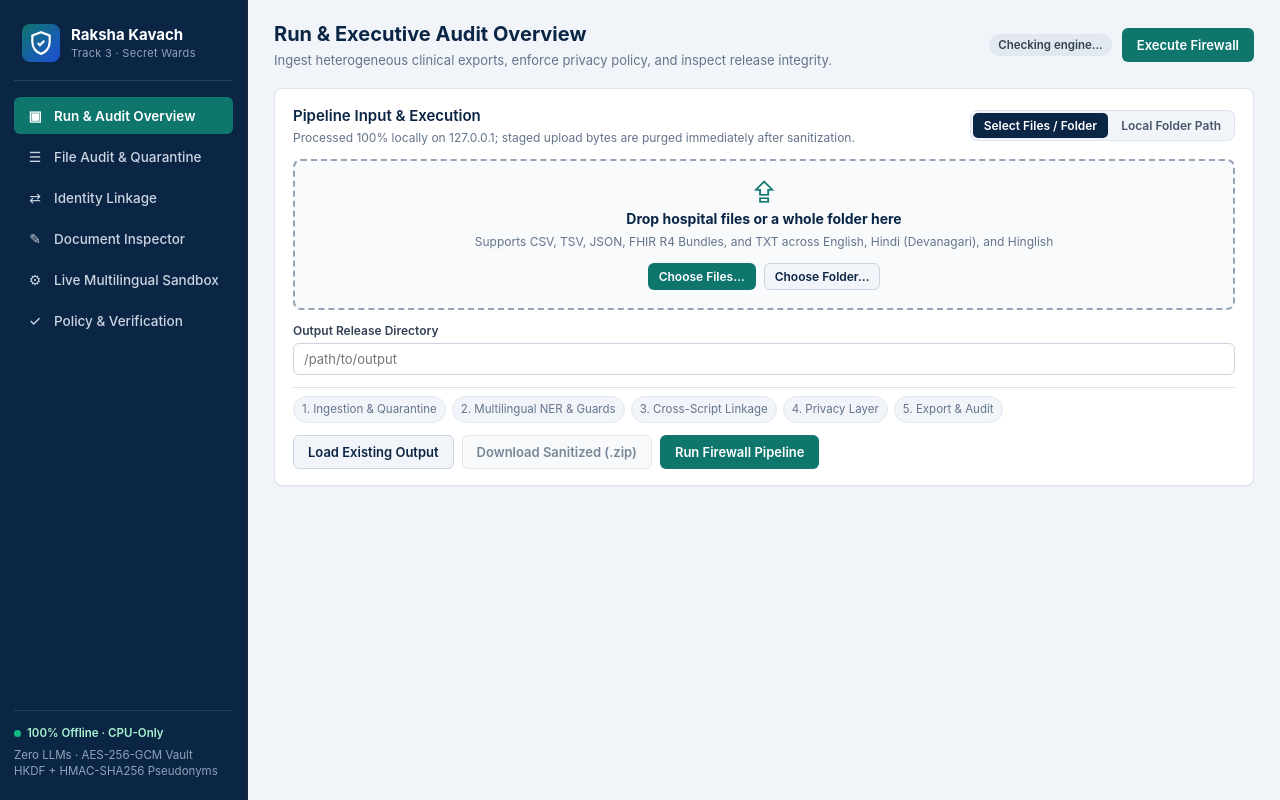
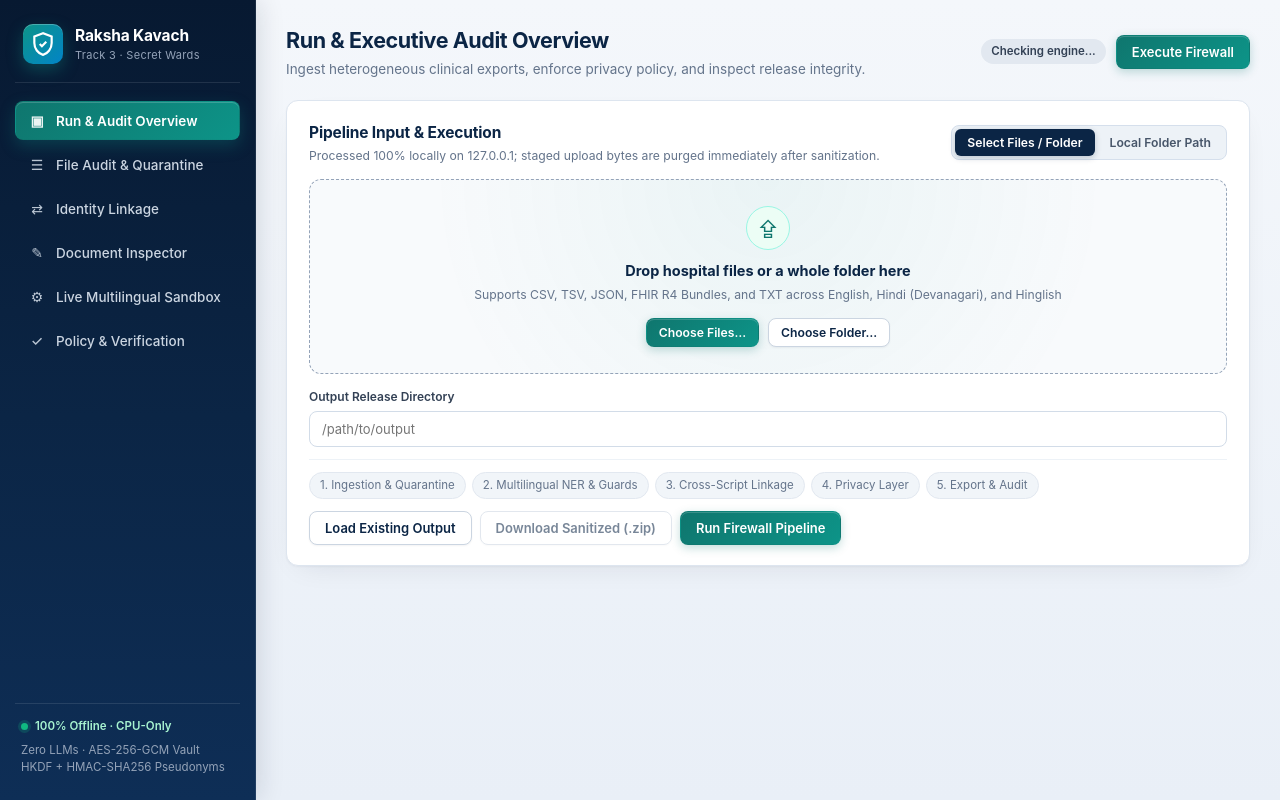
Before and after one commit to NilayOverp94/Devforge-SST, a plain HTML site: page gui/index.html in a window 1280 px wide. Drawn offline with Linux system fonts and the light colour scheme; files that its build step writes are made by us from their sources; no server answers; files whose address does not match are found by name.

Commit message:
Refine GUI visual theme with depth, gradients, and polished controls

```diff
--- a/gui/styles.css
+++ b/gui/styles.css
@@ -1,11 +1,12 @@
 :root {
-  --bg: #f1f5f9;
+  --bg: #eff3f8;
   --surface: #ffffff;
   --surface-alt: #f8fafc;
-  --border: #dce3ec;
+  --border: #dde5ef;
   --navy: #0b2545;
   --navy-2: #13315c;
   --teal: #0f766e;
+  --teal-bright: #0d9488;
   --teal-soft: #ecfdf5;
   --blue: #1d4ed8;
   --blue-soft: #eff6ff;
@@ -13,8 +14,10 @@
   --crimson-soft: #fef2f2;
   --amber: #b45309;
   --amber-soft: #fffbeb;
-  --text: #1e293b;
+  --text: #0f172a;
   --muted: #64748b;
+  --shadow-card: 0 1px 2px rgba(15, 23, 42, 0.04), 0 10px 28px -14px rgba(15, 23, 42, 0.12);
+  --shadow-sm: 0 1px 2px rgba(15, 23, 42, 0.05);
   --mono: ui-monospace, SFMono-Regular, Menlo, Monaco, Consolas, monospace;
   --sans: -apple-system, BlinkMacSystemFont, "Segoe UI", Roboto, Helvetica, Arial, sans-serif;
 }
@@ -25,94 +28,111 @@ body {
   margin: 0;
   font-family: var(--sans);
   font-size: 14px;
-  line-height: 1.45;
+  line-height: 1.5;
   color: var(--text);
-  background: var(--bg);
+  background: linear-gradient(180deg, #f4f7fb 0%, #e9eff7 100%);
+  -webkit-font-smoothing: antialiased;
 }
 
 .app-shell {
   display: grid;
-  grid-template-columns: 248px 1fr;
+  grid-template-columns: 256px 1fr;
   min-height: 100vh;
 }
 
 /* Sidebar */
 .sidebar {
-  background: var(--navy);
+  background: linear-gradient(180deg, #071931 0%, #0b2545 52%, #0e2e56 100%);
   color: #e2e8f0;
   display: flex;
   flex-direction: column;
-  padding: 20px 14px;
-  border-right: 1px solid #1e293b;
+  padding: 22px 15px;
+  border-right: 1px solid rgba(255, 255, 255, 0.08);
+  box-shadow: 4px 0 24px rgba(7, 25, 49, 0.12);
 }
 
 .brand {
   display: flex;
   align-items: center;
-  gap: 11px;
-  padding: 4px 8px 18px 8px;
-  border-bottom: 1px solid rgba(255,255,255,0.12);
-  margin-bottom: 16px;
+  gap: 12px;
+  padding: 2px 8px 18px 8px;
+  border-bottom: 1px solid rgba(255, 255, 255, 0.1);
+  margin-bottom: 18px;
 }
 
 .brand-mark {
-  width: 38px;
-  height: 38px;
-  border-radius: 8px;
-  background: linear-gradient(135deg, #0f766e, #1d4ed8);
+  width: 40px;
+  height: 40px;
+  border-radius: 10px;
+  background: linear-gradient(135deg, #0d9488 0%, #0284c7 100%);
   color: #fff;
   display: flex;
   align-items: center;
   justify-content: center;
   flex-shrink: 0;
+  box-shadow: 0 6px 16px rgba(13, 148, 136, 0.35), inset 0 1px 0 rgba(255, 255, 255, 0.25);
 }
 
-.brand-title { font-weight: 700; font-size: 15px; color: #fff; }
+.brand-title { font-weight: 700; font-size: 15.5px; color: #fff; letter-spacing: -0.01em; }
 .brand-sub { font-size: 11px; color: #94a3b8; letter-spacing: 0.3px; }
 
-.nav-list { display: flex; flex-direction: column; gap: 4px; flex: 1; }
+.nav-list { display: flex; flex-direction: column; gap: 5px; flex: 1; }
 
 .nav-btn {
   display: flex;
   align-items: center;
   gap: 10px;
   background: transparent;
-  border: none;
+  border: 1px solid transparent;
   color: #cbd5e1;
   font-family: var(--sans);
   font-size: 13.5px;
   font-weight: 500;
   padding: 10px 12px;
-  border-radius: 6px;
+  border-radius: 8px;
   cursor: pointer;
   text-align: left;
-  transition: background 0.12s, color 0.12s;
+  transition: background 0.15s ease, color 0.15s ease, transform 0.12s ease, box-shadow 0.15s ease;
 }
-.nav-btn:hover { background: rgba(255,255,255,0.08); color: #fff; }
-.nav-btn.active { background: var(--teal); color: #fff; font-weight: 600; }
-.nav-icon { font-size: 14px; width: 18px; text-align: center; }
+.nav-btn:hover { background: rgba(255, 255, 255, 0.08); color: #fff; }
+.nav-btn.active {
+  background: linear-gradient(135deg, #0f766e 0%, #0d9488 100%);
+  color: #fff;
+  font-weight: 600;
+  box-shadow: 0 6px 16px rgba(13, 148, 136, 0.28), inset 0 1px 0 rgba(255, 255, 255, 0.18);
+}
+.nav-icon { font-size: 14px; width: 18px; text-align: center; opacity: 0.92; }
 
 .sidebar-footer {
-  border-top: 1px solid rgba(255,255,255,0.12);
-  padding-top: 14px;
+  border-top: 1px solid rgba(255, 255, 255, 0.1);
+  padding: 14px 6px 2px 6px;
   margin-top: 16px;
   font-size: 11.5px;
   color: #94a3b8;
+  line-height: 1.5;
 }
 .compliance-pill {
   display: inline-flex;
   align-items: center;
-  gap: 6px;
+  gap: 7px;
   color: #a7f3d0;
   font-weight: 600;
-  margin-bottom: 5px;
+  margin-bottom: 6px;
 }
-.dot { width: 7px; height: 7px; border-radius: 50%; background: #10b981; display: inline-block; }
+.dot {
+  width: 7px;
+  height: 7px;
+  border-radius: 50%;
+  background: #10b981;
+  box-shadow: 0 0 0 3px rgba(16, 185, 129, 0.2);
+  display: inline-block;
+}
 
 /* Main area */
 .main-area {
-  padding: 20px 26px 36px 26px;
+  padding: 24px 30px 42px 30px;
   overflow-x: hidden;
+  max-width: 1440px;
 }
 
 .topbar {
@@ -120,10 +140,10 @@ body {
   justify-content: space-between;
   align-items: center;
   gap: 16px;
-  margin-bottom: 18px;
+  margin-bottom: 20px;
 }
-.topbar h1 { margin: 0; font-size: 20px; color: var(--navy); font-weight: 700; }
-.subtitle { margin: 2px 0 0 0; color: var(--muted); font-size: 13px; }
+.topbar h1 { margin: 0; font-size: 21.5px; color: var(--navy); font-weight: 700; letter-spacing: -0.02em; }
+.subtitle { margin: 3px 0 0 0; color: var(--muted); font-size: 13.5px; }
 .topbar-status { display: flex; align-items: center; gap: 10px; }
 
 /* Cards & Panels */
@@ -133,29 +153,29 @@ body {
 .card {
   background: var(--surface);
   border: 1px solid var(--border);
-  border-radius: 8px;
-  padding: 16px 18px;
-  margin-bottom: 16px;
-  box-shadow: 0 1px 2px rgba(15, 23, 42, 0.04);
+  border-radius: 12px;
+  padding: 20px 22px;
+  margin-bottom: 18px;
+  box-shadow: var(--shadow-card);
 }
 .card-header {
   display: flex;
   justify-content: space-between;
   align-items: center;
   flex-wrap: wrap;
-  gap: 10px;
-  margin-bottom: 12px;
+  gap: 12px;
+  margin-bottom: 14px;
 }
-.card-header h2 { margin: 0; font-size: 15px; color: var(--navy); font-weight: 600; }
-.hint { font-size: 12px; color: var(--muted); }
+.card-header h2 { margin: 0; font-size: 15.5px; color: var(--navy); font-weight: 700; letter-spacing: -0.01em; }
+.hint { font-size: 12.2px; color: var(--muted); }
 
 /* Inputs & Buttons */
 .hidden { display: none !important; }
 .form-grid {
   display: grid;
   grid-template-columns: repeat(3, minmax(0, 1fr));
-  gap: 12px;
-  margin-bottom: 12px;
+  gap: 14px;
+  margin-bottom: 14px;
 }
 .form-grid-2 {
   grid-template-columns: repeat(2, minmax(0, 1fr));
@@ -163,95 +183,119 @@ body {
 
 .seg-control {
   display: inline-flex;
-  background: #f1f5f9;
-  border: 1px solid var(--border);
-  border-radius: 7px;
-  padding: 2px;
-  gap: 2px;
+  background: #edf2f7;
+  border: 1px solid #d5dfec;
+  border-radius: 8px;
+  padding: 3px;
+  gap: 3px;
 }
 .seg-btn {
   border: none;
   background: transparent;
   color: #475569;
   font-family: var(--sans);
-  font-size: 12px;
+  font-size: 12.2px;
   font-weight: 600;
-  padding: 5px 11px;
-  border-radius: 5px;
+  padding: 6px 12px;
+  border-radius: 6px;
   cursor: pointer;
+  transition: background 0.15s ease, color 0.15s ease, box-shadow 0.15s ease;
 }
+.seg-btn:hover { color: var(--navy); }
 .seg-btn.active {
   background: var(--navy);
   color: #fff;
+  box-shadow: 0 2px 6px rgba(11, 37, 69, 0.22);
 }
 
-.source-panel { margin-bottom: 12px; }
+.source-panel { margin-bottom: 14px; }
 .drop-zone {
-  border: 2px dashed #94a3b8;
-  border-radius: 8px;
-  background: var(--surface-alt);
-  padding: 18px 16px;
+  border: 1.5px dashed #94a3b8;
+  border-radius: 12px;
+  background: radial-gradient(circle at 50% 0%, rgba(13, 148, 136, 0.06), transparent 68%), #f8fafc;
+  padding: 26px 20px;
   text-align: center;
-  transition: border-color 0.15s, background 0.15s;
+  transition: border-color 0.18s ease, background 0.18s ease, box-shadow 0.18s ease;
+}
+.drop-zone:hover {
+  border-color: #64748b;
+  background: radial-gradient(circle at 50% 0%, rgba(13, 148, 136, 0.08), transparent 70%), #ffffff;
 }
 .drop-zone.drag-over {
-  border-color: var(--teal);
+  border-color: var(--teal-bright);
   background: var(--teal-soft);
+  box-shadow: 0 0 0 4px rgba(13, 148, 136, 0.12);
 }
-.drop-icon { font-size: 24px; color: var(--teal); line-height: 1; margin-bottom: 6px; }
-.drop-title { font-weight: 700; font-size: 14px; color: var(--navy); }
-.drop-sub { font-size: 12px; color: var(--muted); margin: 4px 0 12px 0; }
-.drop-actions { display: flex; justify-content: center; gap: 8px; flex-wrap: wrap; }
+.drop-icon {
+  width: 44px;
+  height: 44px;
+  margin: 0 auto 10px auto;
+  border-radius: 50%;
+  background: var(--teal-soft);
+  border: 1px solid #99f6e4;
+  display: flex;
+  align-items: center;
+  justify-content: center;
+  font-size: 20px;
+  color: var(--teal);
+  line-height: 1;
+}
+.drop-title { font-weight: 700; font-size: 14.5px; color: var(--navy); }
+.drop-sub { font-size: 12.2px; color: var(--muted); margin: 4px 0 14px 0; }
+.drop-actions { display: flex; justify-content: center; gap: 9px; flex-wrap: wrap; }
 
 .selected-box {
-  margin-top: 10px;
+  margin-top: 12px;
   border: 1px solid var(--border);
-  border-radius: 6px;
-  background: #fff;
-  padding: 10px 12px;
+  border-radius: 8px;
+  background: #f8fafc;
+  padding: 12px 14px;
 }
-.selected-summary { font-size: 12.5px; font-weight: 600; color: var(--navy); margin-bottom: 6px; }
+.selected-summary { font-size: 12.5px; font-weight: 600; color: var(--navy); margin-bottom: 8px; }
 .selected-list {
   display: flex;
   flex-wrap: wrap;
   gap: 6px;
-  max-height: 112px;
+  max-height: 116px;
   overflow-y: auto;
 }
 .file-chip {
   display: inline-flex;
   align-items: center;
   gap: 6px;
-  background: #f1f5f9;
-  border: 1px solid #cbd5e1;
-  border-radius: 5px;
-  padding: 3px 8px;
+  background: #ffffff;
+  border: 1px solid #d5dfec;
+  border-radius: 6px;
+  padding: 4px 9px;
   font-family: var(--mono);
   font-size: 11.5px;
   color: #334155;
+  box-shadow: var(--shadow-sm);
 }
 .file-chip span { color: var(--muted); font-size: 11px; }
+
 .field label, .field-inline label {
   display: block;
   font-size: 12px;
   font-weight: 600;
   color: #334155;
-  margin-bottom: 4px;
+  margin-bottom: 5px;
 }
 input[type="text"], input[type="password"], input[type="search"], input[type="number"], select, textarea {
   width: 100%;
   font-family: var(--sans);
   font-size: 13px;
-  padding: 7px 10px;
-  border: 1px solid #cbd5e1;
-  border-radius: 6px;
+  padding: 9px 12px;
+  border: 1px solid #d2dce8;
+  border-radius: 8px;
   background: #fff;
   color: var(--text);
+  transition: border-color 0.15s ease, box-shadow 0.15s ease;
 }
 input:focus, select:focus, textarea:focus {
   outline: none;
-  border-color: var(--teal);
-  box-shadow: 0 0 0 2px rgba(15, 118, 110, 0.14);
+  border-color: var(--teal-bright);
+  box-shadow: 0 0 0 3px rgba(13, 148, 136, 0.14);
 }
 .secret-wrap { display: flex; gap: 6px; }
 
@@ -259,21 +303,35 @@ input:focus, select:focus, textarea:focus {
   font-family: var(--sans);
   font-size: 13px;
   font-weight: 600;
-  padding: 8px 14px;
-  border-radius: 6px;
+  padding: 8px 15px;
+  border-radius: 8px;
   border: 1px solid transparent;
   cursor: pointer;
   white-space: nowrap;
+  transition: background 0.15s ease, border-color 0.15s ease, transform 0.12s ease, box-shadow 0.15s ease;
 }
-.btn-sm { padding: 5px 10px; font-size: 12px; }
-.btn-primary { background: var(--teal); color: #fff; }
-.btn-primary:hover { background: #0d665f; }
-.btn-primary:disabled { opacity: 0.6; cursor: wait; }
-.btn-secondary { background: #f1f5f9; color: var(--navy); border-color: #cbd5e1; }
-.btn-secondary:hover { background: #e2e8f0; }
+.btn-sm { padding: 6px 12px; font-size: 12.2px; }
+.btn-primary {
+  background: linear-gradient(135deg, #0f766e 0%, #0d9488 100%);
+  color: #fff;
+  box-shadow: 0 3px 10px rgba(15, 118, 110, 0.25), inset 0 1px 0 rgba(255, 255, 255, 0.18);
+}
+.btn-primary:hover:not(:disabled) {
+  background: linear-gradient(135deg, #0d665f 0%, #0f766e 100%);
+  transform: translateY(-1px);
+  box-shadow: 0 5px 14px rgba(15, 118, 110, 0.3);
+}
+.btn-primary:disabled { opacity: 0.6; cursor: wait; transform: none; }
+.btn-secondary {
+  background: #ffffff;
+  color: var(--navy);
+  border-color: #cbd5e1;
+  box-shadow: var(--shadow-sm);
+}
+.btn-secondary:hover:not(:disabled) { background: #f8fafc; border-color: #94a3b8; }
 .btn-secondary:disabled { opacity: 0.55; cursor: not-allowed; }
 .btn-ghost { background: transparent; color: #334155; border-color: #cbd5e1; }
-.btn-ghost:hover { background: #f8fafc; }
+.btn-ghost:hover { background: #f8fafc; border-color: #94a3b8; }
 
 .run-actions {
   display: flex;
@@ -281,28 +339,29 @@ input:focus, select:focus, textarea:focus {
   align-items: center;
   flex-wrap: wrap;
   gap: 12px;
-  padding-top: 8px;
-  border-top: 1px solid var(--border);
+  padding-top: 12px;
+  border-top: 1px solid #edf2f7;
 }
-.btn-group { display: flex; gap: 8px; }
+.btn-group { display: flex; gap: 8px; flex-wrap: wrap; }
 
 .stages { display: flex; flex-wrap: wrap; gap: 6px; }
 .stage {
   font-size: 11.5px;
-  padding: 4px 8px;
+  padding: 4px 10px;
   border-radius: 999px;
   background: #f1f5f9;
   color: var(--muted);
   border: 1px solid #e2e8f0;
+  transition: all 0.15s ease;
 }
 .stage.running { background: var(--blue-soft); color: var(--blue); border-color: #93c5fd; font-weight: 600; }
 .stage.done { background: var(--teal-soft); color: var(--teal); border-color: #6ee7b7; font-weight: 600; }
 
 /* Banners & Badges */
 .banner {
-  margin-top: 10px;
-  padding: 9px 12px;
-  border-radius: 6px;
+  margin-top: 12px;
+  padding: 10px 14px;
+  border-radius: 8px;
   font-size: 13px;
   border: 1px solid;
 }
@@ -314,7 +373,7 @@ input:focus, select:focus, textarea:focus {
   display: inline-block;
   font-size: 11.5px;
   font-weight: 600;
-  padding: 3px 9px;
+  padding: 4px 10px;
   border-radius: 999px;
 }
 .badge-neutral { background: #e2e8f0; color: #334155; }
@@ -326,23 +385,33 @@ input:focus, select:focus, textarea:focus {
 .kpi-grid {
   display: grid;
   grid-template-columns: repeat(4, minmax(0, 1fr));
-  gap: 12px;
-  margin-bottom: 16px;
+  gap: 14px;
+  margin-bottom: 18px;
 }
 .kpi-card {
   background: var(--surface);
   border: 1px solid var(--border);
-  border-radius: 8px;
-  padding: 13px 15px;
+  border-top: 3px solid #cbd5e1;
+  border-radius: 10px;
+  padding: 14px 16px;
+  box-shadow: var(--shadow-sm);
+  transition: transform 0.14s ease, box-shadow 0.14s ease;
 }
-.kpi-label { font-size: 11.5px; text-transform: uppercase; letter-spacing: 0.4px; color: var(--muted); font-weight: 600; }
-.kpi-val { font-size: 23px; font-weight: 700; color: var(--navy); margin: 4px 0 2px 0; font-variant-numeric: tabular-nums; }
+.kpi-card:hover {
+  transform: translateY(-1px);
+  box-shadow: var(--shadow-card);
+}
+.kpi-label { font-size: 11px; text-transform: uppercase; letter-spacing: 0.45px; color: var(--muted); font-weight: 700; }
+.kpi-val { font-size: 24px; font-weight: 700; color: var(--navy); margin: 5px 0 2px 0; font-variant-numeric: tabular-nums; }
 .kpi-sub { font-size: 11.5px; color: var(--muted); }
+.kpi-ok { border-top-color: var(--teal-bright); }
 .kpi-ok .kpi-val { color: var(--teal); }
+.kpi-warn { border-top-color: #d97706; }
 .kpi-warn .kpi-val { color: var(--amber); }
+.kpi-teal { border-top-color: var(--blue); }
 .kpi-teal .kpi-val { color: var(--blue); }
 
-.two-col { display: grid; grid-template-columns: 1fr 1fr; gap: 16px; }
+.two-col { display: grid; grid-template-columns: 1fr 1fr; gap: 18px; }
 .linkage-grid { grid-template-columns: 1fr 1.25fr; }
 
 /* Charts */
@@ -352,12 +421,12 @@ input:focus, select:focus, textarea:focus {
   grid-template-columns: 138px 1fr 58px;
   align-items: center;
   gap: 10px;
-  margin-bottom: 7px;
+  margin-bottom: 8px;
   font-size: 12.5px;
 }
 .bar-label { font-family: var(--mono); font-size: 11.5px; color: #334155; overflow: hidden; text-overflow: ellipsis; }
-.bar-track { height: 11px; background: #f1f5f9; border-radius: 999px; overflow: hidden; }
-.bar-fill { height: 100%; background: linear-gradient(90deg, #0f766e, #2563eb); border-radius: 999px; }
+.bar-track { height: 11px; background: #edf2f7; border-radius: 999px; overflow: hidden; }
+.bar-fill { height: 100%; background: linear-gradient(90deg, #0d9488, #2563eb); border-radius: 999px; }
 .bar-fill-warn { background: linear-gradient(90deg, #d97706, #dc2626); }
 .bar-num { text-align: right; font-variant-numeric: tabular-nums; font-weight: 600; color: var(--navy); }
 
@@ -365,20 +434,20 @@ input:focus, select:focus, textarea:focus {
 .toolbar { display: flex; gap: 8px; align-items: center; flex-wrap: wrap; }
 .toolbar input[type="search"] { width: 250px; }
 .toolbar select { width: auto; }
-.table-wrap { max-height: 520px; overflow: auto; border: 1px solid var(--border); border-radius: 6px; }
+.table-wrap { max-height: 520px; overflow: auto; border: 1px solid var(--border); border-radius: 8px; }
 .data-table { width: 100%; border-collapse: collapse; font-size: 12.5px; }
-.data-table th, .data-table td { padding: 8px 10px; border-bottom: 1px solid var(--border); text-align: left; }
+.data-table th, .data-table td { padding: 9px 11px; border-bottom: 1px solid var(--border); text-align: left; }
 .data-table th { background: var(--surface-alt); position: sticky; top: 0; font-weight: 600; color: var(--navy); z-index: 1; }
 .data-table tr:hover td { background: #f8fafc; }
 .mono { font-family: var(--mono); font-size: 12px; }
-.empty-cell, .empty-state { padding: 24px; text-align: center; color: var(--muted); font-size: 13px; }
+.empty-cell, .empty-state { padding: 26px; text-align: center; color: var(--muted); font-size: 13px; }
 
 /* Linkage explorer */
 .summary-strip {
-  padding: 8px 12px;
+  padding: 9px 12px;
   background: var(--surface-alt);
   border: 1px solid var(--border);
-  border-radius: 6px;
+  border-radius: 8px;
   margin-bottom: 10px;
   font-size: 12.5px;
   color: #334155;
@@ -386,13 +455,14 @@ input:focus, select:focus, textarea:focus {
 .scroll-list { max-height: 500px; overflow-y: auto; display: flex; flex-direction: column; gap: 6px; }
 .cluster-item {
   border: 1px solid var(--border);
-  border-radius: 6px;
-  padding: 9px 11px;
+  border-radius: 8px;
+  padding: 10px 12px;
   cursor: pointer;
   display: flex;
   justify-content: space-between;
   align-items: center;
   background: #fff;
+  transition: border-color 0.14s ease, background 0.14s ease;
 }
 .cluster-item:hover { border-color: var(--teal); background: #f8fafc; }
 .cluster-item.active { border-color: var(--teal); background: var(--teal-soft); }
@@ -402,21 +472,21 @@ input:focus, select:focus, textarea:focus {
   display: inline-flex;
   align-items: center;
   gap: 6px;
-  padding: 5px 10px;
+  padding: 6px 11px;
   border: 1px solid #cbd5e1;
-  border-radius: 6px;
+  border-radius: 8px;
   font-size: 12px;
   cursor: pointer;
   background: var(--surface-alt);
 }
-.inspector-single { display: grid; grid-template-columns: 1fr; gap: 12px; }
-.inspector-split { display: grid; grid-template-columns: 1fr 1fr; gap: 12px; }
-.pane { border: 1px solid var(--border); border-radius: 6px; overflow: hidden; background: #fff; }
+.inspector-single { display: grid; grid-template-columns: 1fr; gap: 14px; }
+.inspector-split { display: grid; grid-template-columns: 1fr 1fr; gap: 14px; }
+.pane { border: 1px solid var(--border); border-radius: 8px; overflow: hidden; background: #fff; }
 .pane.hidden { display: none; }
 .pane-title {
   background: var(--surface-alt);
   border-bottom: 1px solid var(--border);
-  padding: 8px 12px;
+  padding: 9px 12px;
   font-size: 12.5px;
   font-weight: 600;
   color: var(--navy);
@@ -455,10 +525,10 @@ input:focus, select:focus, textarea:focus {
 .policy-check input { width: auto; }
 .verify-buttons { display: flex; flex-wrap: wrap; gap: 8px; margin-bottom: 10px; }
 .terminal-pre {
-  background: #0f172a;
+  background: #0b162a;
   color: #e2e8f0;
-  padding: 12px;
-  border-radius: 6px;
+  padding: 13px;
+  border-radius: 8px;
   font-family: var(--mono);
   font-size: 12px;
   line-height: 1.45;
```
